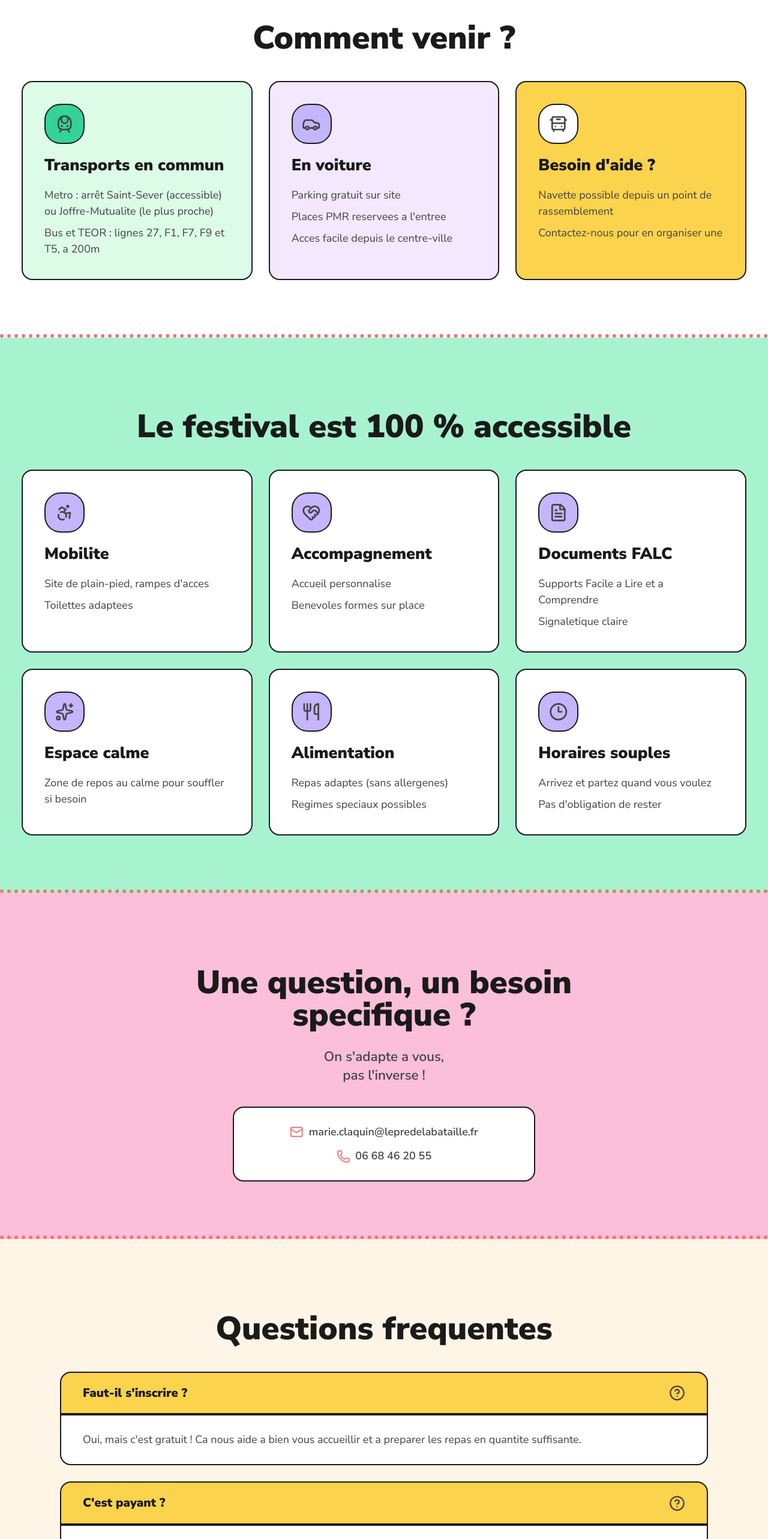
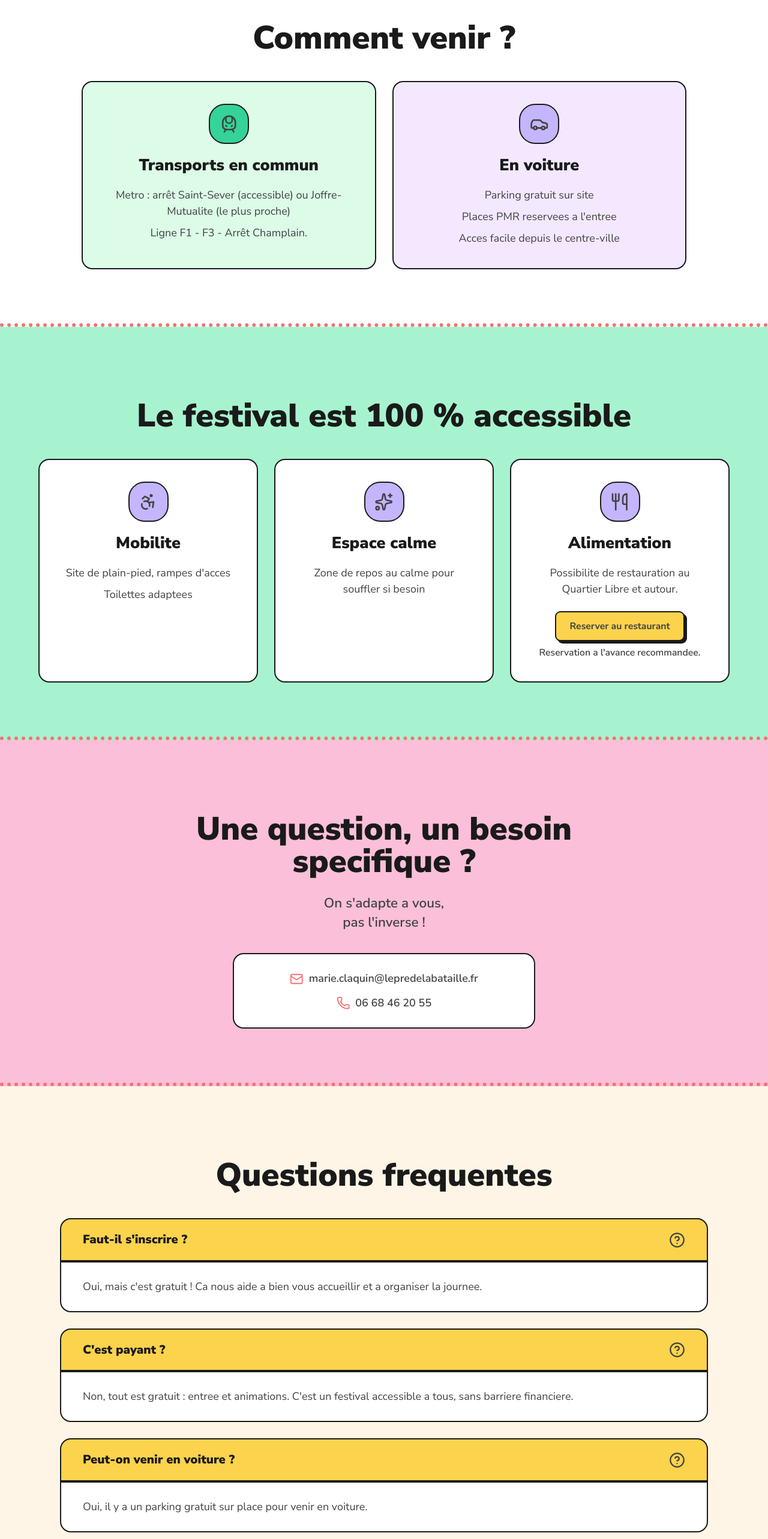
Before and after one commit to PDLB-PetitsChemins/lesPetitsChemins, a Next.js app: page /infos-pratiques in a window 1280 px wide. Shown: the part 1400-3966 px from the top of the page at 60% size. Built offline with nearby package versions, Linux system fonts and the light colour scheme.

Commit message:
chore: Corrections

```diff
--- a/app/infos-pratiques/page.tsx
+++ b/app/infos-pratiques/page.tsx
@@ -1,12 +1,8 @@
 import {
   Accessibility,
-  BusFront,
   Car,
   CircleAlert,
   CircleQuestionMark,
-  Clock3,
-  FileText,
-  HeartHandshake,
   Mail,
   MapPin,
   Phone,
@@ -15,8 +11,15 @@ import {
   Utensils,
   type LucideIcon,
 } from "lucide-react";
+import type { Metadata } from "next";
 import Link from "next/link";
 import { ImageWithFallback } from "../components/ImageWithFallback";
+
+export const metadata: Metadata = {
+  title: "Infos pratiques",
+  description:
+    "Toutes les infos pratiques pour venir au festival Les Petits Chemins : adresse, acces, transports, accessibilite et FAQ.",
+};
 
 type InfoCard = {
   title: string;
@@ -24,6 +27,9 @@ type InfoCard = {
   iconBg: string;
   bg: string;
   items: string[];
+  ctaLabel?: string;
+  ctaHref?: string;
+  ctaNote?: string;
 };
 
 type FaqItem = {
@@ -40,7 +46,7 @@ const transportCards: InfoCard[] = [
     bg: "bg-[#DCFCE7]",
     items: [
       "Metro : arrêt Saint-Sever (accessible) ou Joffre-Mutualite (le plus proche)",
-      "Bus et TEOR : lignes 27, F1, F7, F9 et T5, a 200m",
+      "Ligne F1 - F3 - Arrêt Champlain.",
     ],
   },
   {
@@ -54,16 +60,6 @@ const transportCards: InfoCard[] = [
       "Acces facile depuis le centre-ville",
     ],
   },
-  {
-    title: "Besoin d'aide ?",
-    icon: BusFront,
-    iconBg: "bg-white",
-    bg: "bg-[#FCD34D]",
-    items: [
-      "Navette possible depuis un point de rassemblement",
-      "Contactez-nous pour en organiser une",
-    ],
-  },
 ];
 
 const accessibilityCards: InfoCard[] = [
@@ -73,20 +69,6 @@ const accessibilityCards: InfoCard[] = [
     iconBg: "bg-[#C4B5FD]",
     bg: "bg-white",
     items: ["Site de plain-pied, rampes d'acces", "Toilettes adaptees"],
-  },
-  {
-    title: "Accompagnement",
-    icon: HeartHandshake,
-    iconBg: "bg-[#C4B5FD]",
-    bg: "bg-white",
-    items: ["Accueil personnalise", "Benevoles formes sur place"],
-  },
-  {
-    title: "Documents FALC",
-    icon: FileText,
-    iconBg: "bg-[#C4B5FD]",
-    bg: "bg-white",
-    items: ["Supports Facile a Lire et a Comprendre", "Signaletique claire"],
   },
   {
     title: "Espace calme",
@@ -100,17 +82,10 @@ const accessibilityCards: InfoCard[] = [
     icon: Utensils,
     iconBg: "bg-[#C4B5FD]",
     bg: "bg-white",
-    items: ["Repas adaptes (sans allergenes)", "Regimes speciaux possibles"],
-  },
-  {
-    title: "Horaires souples",
-    icon: Clock3,
-    iconBg: "bg-[#C4B5FD]",
-    bg: "bg-white",
-    items: [
-      "Arrivez et partez quand vous voulez",
-      "Pas d'obligation de rester",
-    ],
+    items: ["Possibilite de restauration au Quartier Libre et autour."],
+    ctaLabel: "Reserver au restaurant",
+    ctaHref: "https://www.lebouillonpopote.org/contact-reservation",
+    ctaNote: "Reservation a l'avance recommandee.",
   },
 ];
 
@@ -118,32 +93,17 @@ const faqItems: FaqItem[] = [
   {
     question: "Faut-il s'inscrire ?",
     answer:
-      "Oui, mais c'est gratuit ! Ca nous aide a bien vous accueillir et a preparer les repas en quantite suffisante.",
+      "Oui, mais c'est gratuit ! Ca nous aide a bien vous accueillir et a organiser la journee.",
   },
   {
     question: "C'est payant ?",
     answer:
-      "Non, tout est gratuit : entree, animations, repas. C'est un festival accessible a tous, sans barriere financiere.",
+      "Non, tout est gratuit : entree et animations. C'est un festival accessible a tous, sans barriere financiere.",
   },
   {
-    question: "Je peux venir avec un accompagnant ?",
+    question: "Peut-on venir en voiture ?",
     answer:
-      "Bien sur ! Indiquez-le lors de l'inscription pour que nous puissions bien vous accueillir tous les deux.",
-  },
-  {
-    question: "Il y aura des enfants ?",
-    answer:
-      "Oui, c'est ouvert a tous les ages. L'apres-midi festif est particulierement adapte aux familles. Les enfants doivent etre accompagnes.",
-  },
-  {
-    question: "Je suis en situation de handicap, comment ca se passe ?",
-    answer:
-      "Tout est prevu : site accessible, espaces calmes, documents FALC et equipe formee. Contactez-nous pour preparer votre venue selon vos besoins.",
-  },
-  {
-    question: "Qui appeler en cas d'urgence le jour J ?",
-    answer: "Le jour du festival, contactez Marie Claquin au 06 68 46 20 55.",
-    highlight: true,
+      "Oui, il y a un parking gratuit sur place pour venir en voiture.",
   },
 ];
 
@@ -227,24 +187,24 @@ export default function InfosPratiquesPage() {
             Comment venir ?
           </h2>
 
-          <div className="mt-10 grid gap-6 lg:grid-cols-3">
+          <div className="mx-auto mt-10 grid max-w-4xl grid-cols-1 gap-6 md:grid-cols-2">
             {transportCards.map((card) => (
               <article
                 key={card.title}
                 className={`rounded-2xl p-8 neo-border-thin ${card.bg}`}
               >
                 <div
-                  className={`mx-auto flex w-fit rounded-3xl p-3.5 neo-border-thin md:mx-0 ${card.iconBg}`}
+                  className={`mx-auto flex w-fit rounded-3xl p-3.5 neo-border-thin ${card.iconBg}`}
                 >
                   <card.icon className="h-7 w-7 text-[#424242]" />
                 </div>
-                <h3 className="mt-4 text-center text-2xl font-bold text-[#424242] md:text-left">
+                <h3 className="mt-4 text-center text-2xl font-bold text-[#424242]">
                   {card.title}
                 </h3>
 
                 <div className="mt-4 space-y-2">
                   {card.items.map((item) => (
-                    <p key={item} className="text-base text-[#424242]">
+                    <p key={item} className="text-center text-base text-[#424242]">
                       {item}
                     </p>
                   ))}
@@ -261,28 +221,46 @@ export default function InfosPratiquesPage() {
             Le festival est 100 % accessible
           </h2>
 
-          <div className="mt-10 grid gap-6 md:grid-cols-2 lg:grid-cols-3">
+          <div className="mx-auto mt-10 grid max-w-5xl grid-cols-1 gap-6 md:grid-cols-3">
             {accessibilityCards.map((card) => (
               <article
                 key={card.title}
                 className={`rounded-2xl p-8 neo-border-thin ${card.bg}`}
               >
                 <div
-                  className={`mx-auto flex w-fit rounded-3xl p-3.5 neo-border-thin md:mx-0 ${card.iconBg}`}
+                  className={`mx-auto flex w-fit rounded-3xl p-3.5 neo-border-thin ${card.iconBg}`}
                 >
                   <card.icon className="h-7 w-7 text-[#424242]" />
                 </div>
-                <h3 className="mt-4 text-center text-2xl font-bold text-[#424242] md:text-left">
+                <h3 className="mt-4 text-center text-2xl font-bold text-[#424242]">
                   {card.title}
                 </h3>
 
                 <div className="mt-4 space-y-2">
                   {card.items.map((item) => (
-                    <p key={item} className="text-base text-[#424242]">
+                    <p key={item} className="text-center text-base text-[#424242]">
                       {item}
                     </p>
                   ))}
                 </div>
+
+                {card.ctaHref && card.ctaLabel && (
+                  <div className="mt-5 text-center">
+                    <a
+                      href={card.ctaHref}
+                      target="_blank"
+                      rel="noopener noreferrer"
+                      className="neo-hover inline-flex h-11 items-center justify-center rounded-lg bg-[#FCD34D] px-5 text-sm font-bold text-[#424242] neo-border-thin neo-shadow"
+                    >
+                      {card.ctaLabel}
+                    </a>
+                    {card.ctaNote && (
+                      <p className="mt-2 text-center text-sm font-semibold text-[#424242]">
+                        {card.ctaNote}
+                      </p>
+                    )}
+                  </div>
+                )}
               </article>
             ))}
           </div>
--- /dev/null
+++ b/app/inscription/layout.tsx
@@ -0,0 +1,13 @@
+import type { Metadata } from "next";
+
+export const metadata: Metadata = {
+  title: "Inscription",
+  description:
+    "Inscription gratuite au festival Les Petits Chemins : reservez votre place et preparez votre venue.",
+};
+
+export default function InscriptionLayout({
+  children,
+}: Readonly<{ children: React.ReactNode }>) {
+  return children;
+}
--- a/app/inscription/page.tsx
+++ b/app/inscription/page.tsx
@@ -8,13 +8,13 @@ const faqs = [
   {
     question: "Faut-il s'inscrire ?",
     answer:
-      "Oui, mais c'est gratuit ! Ça nous aide à bien vous accueillir et à préparer les repas en quantité suffisante.",
+      "Oui, mais c'est gratuit ! Cela nous aide à bien vous accueillir et à organiser la journée.",
     highlight: false,
   },
   {
     question: "C'est payant ?",
     answer:
-      "Non, tout est gratuit : entrée, animations, repas. C'est un festival accessible à tous, sans barrière financière.",
+      "Non, tout est gratuit : entrée et animations. C'est un festival accessible à tous, sans barrière financière.",
     highlight: false,
   },
   {
@@ -32,7 +32,7 @@ const faqs = [
   {
     question: "Je suis en situation de handicap, comment ça se passe ?",
     answer:
-      "Tout est prévu ! Le site est 100% accessible, nous avons des espaces calmes, des documents FALC, et une équipe formée. Contactez-nous pour qu'on organise ensemble votre venue selon vos besoins spécifiques.",
+      "Tout est prévu ! Le site est 100% accessible, nous avons des espaces calmes et une équipe formée. Contactez-nous pour qu'on organise ensemble votre venue selon vos besoins spécifiques.",
     highlight: false,
   },
   {
--- a/app/layout.tsx
+++ b/app/layout.tsx
@@ -4,7 +4,10 @@ import { Navigation } from "./components/Navigation";
 import "./globals.css";
 
 export const metadata: Metadata = {
-  title: "Festival Les Petits Chemins",
+  title: {
+    default: "Festival Les Petits Chemins",
+    template: "Festival Les Petits Chemins - %s",
+  },
   description: "Festival citoyen et culturel à Rouen.",
 };
 
```
Also changed, not shown: app/page.tsx (+2 -5 lines), app/programme/page.tsx (+12 -21 lines).
